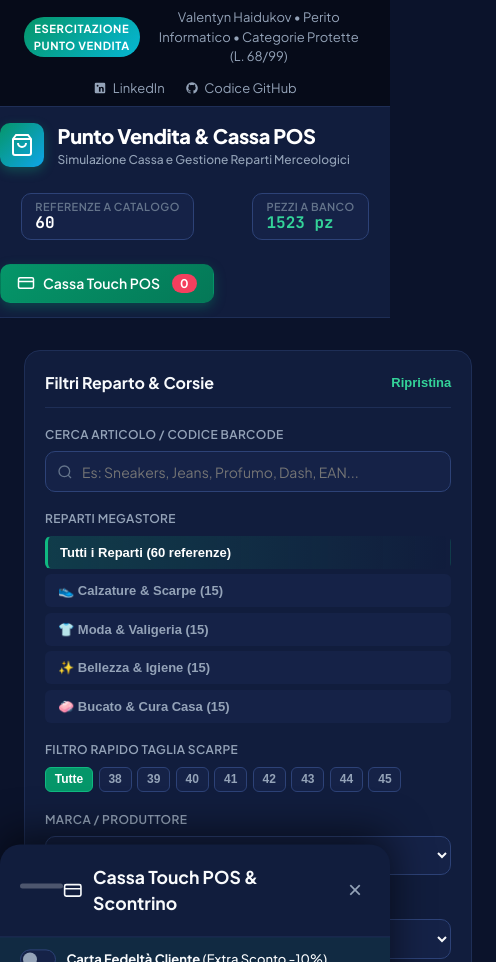
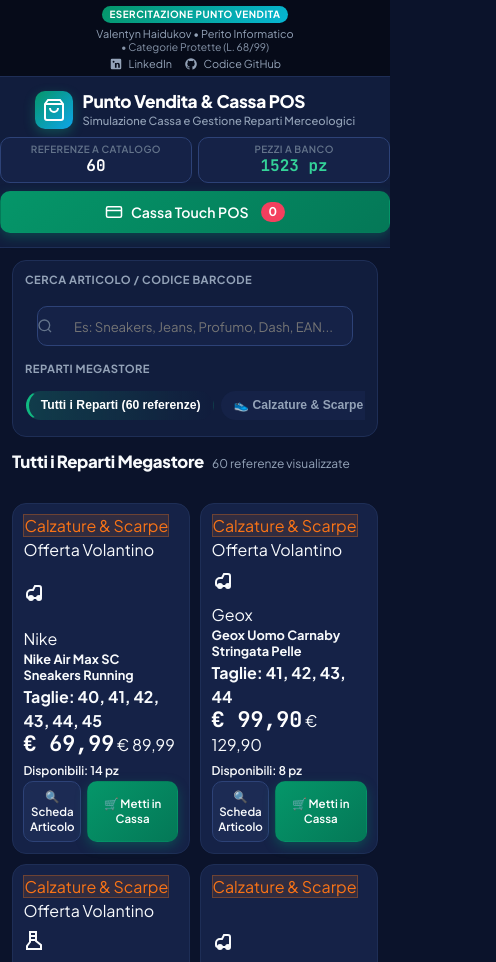
Before and after one commit to HV94/retail-store-catalog, a plain HTML site: page index.html in a window 390 px wide. Shown: the top 962 px of the page, 496 px wide, since content can reach past the window. Drawn offline with Linux system fonts and the light colour scheme.

Commit message:
ottimizzazione layout mobile: pillole orizzontali e griglia a 2 colonne immediata

```diff
--- a/index.html
+++ b/index.html
@@ -23,7 +23,7 @@
   <link rel="preconnect" href="https://fonts.gstatic.com" crossorigin>
   <link href="https://fonts.googleapis.com/css2?family=Plus+Jakarta+Sans:wght@400;500;600;700;800&family=JetBrains+Mono:wght@500;700&display=swap" rel="stylesheet">
 
-  <link rel="stylesheet" href="style.css?v=7.0">
+  <link rel="stylesheet" href="style.css?v=8.0">
 </head>
 <body>
 
@@ -32,7 +32,7 @@
     <div class="container top-bar-content">
       <div class="top-bar-left">
         <span class="badge-role">Esercitazione Punto Vendita</span>
-        <span>Valentyn Haidukov &bull; Perito Informatico &bull; Categorie Protette (L. 68/99)</span>
+        <span class="dev-info"><span>Valentyn Haidukov &bull; Perito Informatico</span> <span class="cat-prot">&bull; Categorie Protette (L. 68/99)</span></span>
       </div>
       <div class="top-bar-right">
         <a href="https://www.linkedin.com/in/valentyn-haidukov" target="_blank" rel="noopener noreferrer" class="link-social">
@@ -129,7 +129,7 @@
         </div>
 
         <!-- Taglie Calzature Rapide -->
-        <div class="filter-group">
+        <div class="filter-group hide-mobile">
           <label>Filtro Rapido Taglia Scarpe</label>
           <div class="size-chips" id="size-chips">
             <button class="size-chip active" data-size="all">Tutte</button>
@@ -145,7 +145,7 @@
         </div>
 
         <!-- Brand Selector -->
-        <div class="filter-group">
+        <div class="filter-group hide-mobile">
           <label for="brand-select">Marca / Produttore</label>
           <select id="brand-select" class="form-select">
             <option value="all">Tutti i Brand (35+ marchi)</option>
@@ -220,7 +220,7 @@
         </div>
 
         <!-- Sorting -->
-        <div class="filter-group">
+        <div class="filter-group hide-mobile">
           <label for="sort-select">Ordina Prodotti</label>
           <select id="sort-select" class="form-select">
             <option value="featured">In Evidenza / Corsia</option>
@@ -232,7 +232,7 @@
         </div>
 
         <!-- Toggles -->
-        <div class="filter-group toggles-group">
+        <div class="filter-group toggles-group hide-mobile">
           <label class="toggle-control">
             <input type="checkbox" id="toggle-promo-only">
             <span class="toggle-switch"></span>
@@ -246,7 +246,7 @@
         </div>
 
         <!-- Recruiter Box -->
-        <div class="recruiter-box">
+        <div class="recruiter-box hide-mobile">
           <div class="recruiter-box-title">
             <svg width="16" height="16" viewBox="0 0 24 24" fill="none" stroke="currentColor" stroke-width="2">
               <polygon points="12 2 15.09 8.26 22 9.27 17 14.14 18.18 21.02 12 17.77 5.82 21.02 7 14.14 2 9.27 8.91 8.26 12 2"/>
--- a/style.css
+++ b/style.css
@@ -1634,44 +1634,275 @@ body {
 }
 
 @media (max-width: 640px) {
+  html, body {
+    overflow-x: hidden !important;
+    max-width: 100vw !important;
+    width: 100% !important;
+  }
+
+  .container {
+    padding: 0 0.75rem !important;
+    max-width: 100% !important;
+  }
+
+  .top-bar {
+    padding: 0.35rem 0.5rem !important;
+    font-size: 0.68rem !important;
+    line-height: 1.25 !important;
+    overflow-x: hidden !important;
+  }
+
   .top-bar-content {
-    justify-content: center;
-    text-align: center;
+    flex-direction: column !important;
+    gap: 0.2rem !important;
+    align-items: center !important;
+    text-align: center !important;
+    width: 100% !important;
+  }
+
+  .top-bar-left {
+    flex-direction: column !important;
+    gap: 0.15rem !important;
+    align-items: center !important;
+    text-align: center !important;
+    width: 100% !important;
+    white-space: normal !important;
+  }
+
+  .top-bar-left span {
+    white-space: normal !important;
+    text-align: center !important;
+  }
+
+  .cat-prot {
+    display: block !important;
+    font-size: 0.65rem !important;
+    opacity: 0.9;
+  }
+
+  .badge-role {
+    font-size: 0.62rem !important;
+    padding: 0.15rem 0.45rem !important;
+    margin-bottom: 0.1rem !important;
+  }
+
+  .top-bar-right {
+    display: flex !important;
+    justify-content: center !important;
+    gap: 0.75rem !important;
+    width: 100% !important;
+  }
+
+  .navbar {
+    padding: 0.5rem 0 !important;
   }
 
   .navbar-content {
-    flex-direction: column;
-    align-items: stretch;
+    flex-direction: column !important;
+    align-items: stretch !important;
+    gap: 0.5rem !important;
+    padding: 0.35rem 0 !important;
+  }
+
+  .brand {
+    display: flex !important;
+    align-items: center !important;
+    justify-content: center !important;
+    text-align: left !important;
+    gap: 0.6rem !important;
+  }
+
+  .brand-icon {
+    width: 38px !important;
+    height: 38px !important;
+    min-width: 38px !important;
+  }
+
+  .brand h1 {
+    font-size: 1.08rem !important;
+    line-height: 1.2 !important;
+  }
+
+  .brand p {
+    font-size: 0.7rem !important;
   }
 
   .header-metrics {
-    justify-content: space-around;
+    display: grid !important;
+    grid-template-columns: repeat(2, 1fr) !important;
+    gap: 0.4rem !important;
+    width: 100% !important;
+  }
+
+  .metric-chip {
+    padding: 0.4rem 0.35rem !important;
+    text-align: center !important;
+  }
+
+  .metric-chip .metric-label {
+    font-size: 0.62rem !important;
+    white-space: nowrap !important;
+    overflow: hidden !important;
+    text-overflow: ellipsis !important;
+  }
+
+  .metric-chip .metric-value {
+    font-size: 1rem !important;
+  }
+
+  .nav-actions {
+    width: 100% !important;
+  }
+
+  .nav-actions .btn {
+    width: 100% !important;
+    justify-content: center !important;
+    padding: 0.65rem !important;
+    font-size: 0.88rem !important;
+  }
+
+  .app-layout {
+    display: flex !important;
+    flex-direction: column !important;
+    gap: 0.75rem !important;
+    padding-top: 0.75rem !important;
+    padding-bottom: 2rem !important;
+  }
+
+  .filters-panel {
+    gap: 0.5rem !important;
+  }
+
+  /* Filtri compatti stile app mobile */
+  .filters-card {
+    padding: 0.65rem 0.75rem !important;
+    margin-bottom: 0 !important;
+    gap: 0.45rem !important;
+    border-radius: 14px !important;
+  }
+
+  .filters-card .card-header,
+  .hide-mobile,
+  .catalog-header .view-toggles {
+    display: none !important;
+  }
+
+  .filters-card .filter-group {
+    margin-bottom: 0 !important;
+  }
+
+  .filters-card .filter-group label {
+    font-size: 0.7rem !important;
+    font-weight: 700 !important;
+    margin-bottom: 0.25rem !important;
+    text-transform: uppercase !important;
+    letter-spacing: 0.04em !important;
+  }
+
+  .search-box {
+    padding: 0.45rem 0.75rem !important;
+    border-radius: 10px !important;
+  }
+
+  .search-box input {
+    font-size: 0.82rem !important;
+  }
+
+  .category-pills {
+    display: flex !important;
+    flex-direction: row !important;
+    flex-wrap: nowrap !important;
+    overflow-x: auto !important;
+    -webkit-overflow-scrolling: touch !important;
+    gap: 0.45rem !important;
+    padding: 0.15rem 0.05rem 0.4rem 0.05rem !important;
+    scrollbar-width: none !important;
+  }
+
+  .category-pills::-webkit-scrollbar {
+    display: none !important;
+  }
+
+  .cat-pill {
+    flex: 0 0 auto !important;
+    width: auto !important;
+    font-size: 0.76rem !important;
+    padding: 0.4rem 0.75rem !important;
+    white-space: nowrap !important;
+    text-align: center !important;
+    border-radius: 9999px !important;
+  }
+
+  .catalog-header {
+    margin-bottom: 0.5rem !important;
+  }
+
+  .catalog-header-info {
+    display: flex !important;
+    align-items: baseline !important;
+    gap: 0.5rem !important;
+  }
+
+  .catalog-header-info h2 {
+    font-size: 1.05rem !important;
+  }
+
+  .catalog-header-info .results-count {
+    font-size: 0.75rem !important;
   }
 
   /* Griglia a 2 colonne compatte ordinate */
   .products-grid {
     grid-template-columns: repeat(2, 1fr) !important;
-    gap: 0.75rem !important;
+    gap: 0.65rem !important;
   }
 
   .product-card {
-    padding: 0.85rem !important;
-    gap: 0.5rem !important;
+    padding: 0.65rem !important;
+    gap: 0.35rem !important;
+    border-radius: 14px !important;
+  }
+
+  .product-codes,
+  .specs-preview,
+  .card-shelf-badge {
+    display: none !important;
+  }
+
+  .card-sizes {
+    font-size: 0.68rem !important;
+    margin: 0.15rem 0 !important;
+  }
+
+  .card-actions {
+    flex-direction: column !important;
+    gap: 0.35rem !important;
+  }
+
+  .card-actions button {
+    width: 100% !important;
+    padding: 0.45rem 0.35rem !important;
+    font-size: 0.72rem !important;
+  }
+
+  .product-image-container {
+    height: 110px !important;
   }
 
   .product-card h3 {
-    font-size: 0.85rem !important;
+    font-size: 0.8rem !important;
     line-height: 1.25 !important;
-    min-height: 2.2rem;
+    min-height: 2.1rem !important;
   }
 
   .product-price {
-    font-size: 1rem !important;
+    font-size: 0.95rem !important;
   }
 
   .btn-add-cart {
-    padding: 0.6rem 0.5rem !important;
+    padding: 0.55rem 0.4rem !important;
     font-size: 0.75rem !important;
+    border-radius: 8px !important;
   }
 
   /* Cassa & Carrello a cassetto dal basso (Bottom Sheet) */
@@ -1687,12 +1918,14 @@ body {
     border-radius: 20px 20px 0 0 !important;
     border-top: 2px solid var(--accent-orange) !important;
     border-left: none !important;
-    transform: translateY(100%) !important;
+    transform: translateY(105%) !important;
     box-shadow: 0 -10px 40px rgba(0, 0, 0, 0.6) !important;
+    visibility: hidden;
   }
 
   .cart-drawer.open {
     transform: translateY(0) !important;
+    visibility: visible !important;
   }
 
   .drawer-header::before {
```
